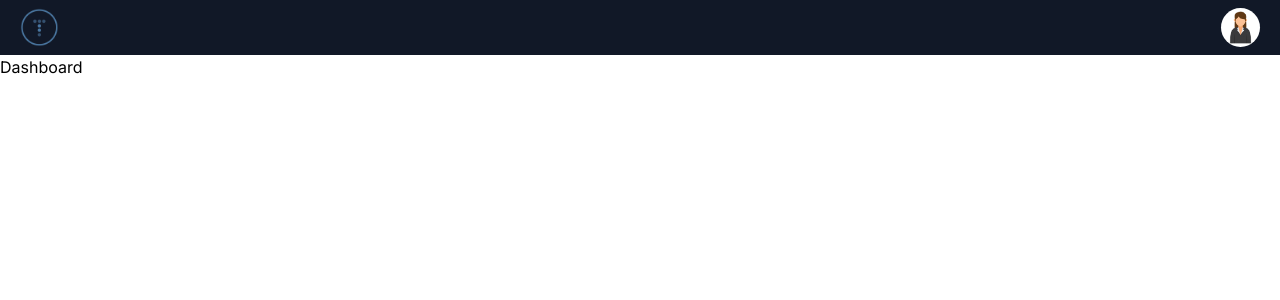
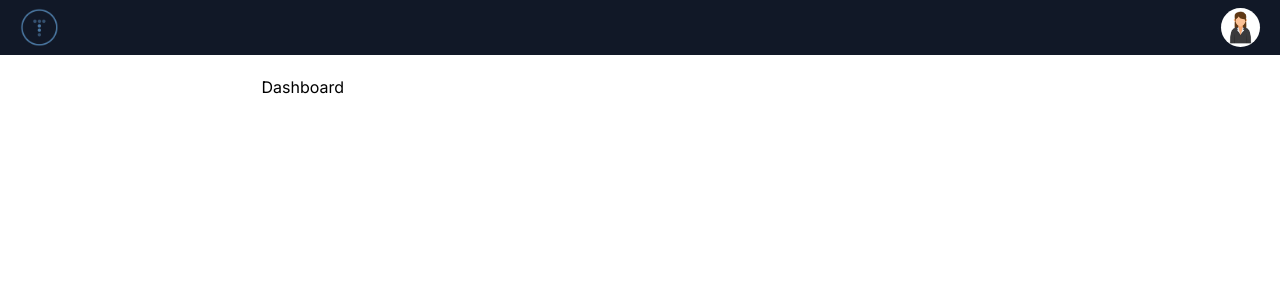
Before and after one commit to NourAlSalhi/Admin-Dashboard, a Next.js app: page / in a window 1280 px wide. Shown: the top 300 px of the page. Built offline with nearby package versions, Linux system fonts and the light colour scheme.

Commit message:
edit layout

```diff
--- a/app/layout.tsx
+++ b/app/layout.tsx
@@ -1,7 +1,7 @@
 import type { Metadata } from "next";
 import { Inter } from "next/font/google";
 import "./globals.css";
-import { Navbar } from "@/components";
+import { Navbar, Sidebar } from "@/components";
 
 const inter = Inter({ subsets: ["latin"] });
 
@@ -19,7 +19,12 @@ export default function RootLayout({
     <html lang="en">
       <body className={inter.className}>
         <Navbar />
-        {children}
+        <div className="flex">
+          <div className="hidden md:block h-[100vh] w-[300px]">
+            <Sidebar />
+          </div>
+          <div className="w-full p-5 md:max-w-[1140px]">{children}</div>
+        </div>
       </body>
     </html>
   );
--- a/components/Sidebar/index.tsx
+++ b/components/Sidebar/index.tsx
@@ -2,7 +2,9 @@ import React from 'react'
 
 const Sidebar = () => {
   return (
-    <div>Sidebar</div>
+    <div>
+
+    </div>
   )
 }
 
```
